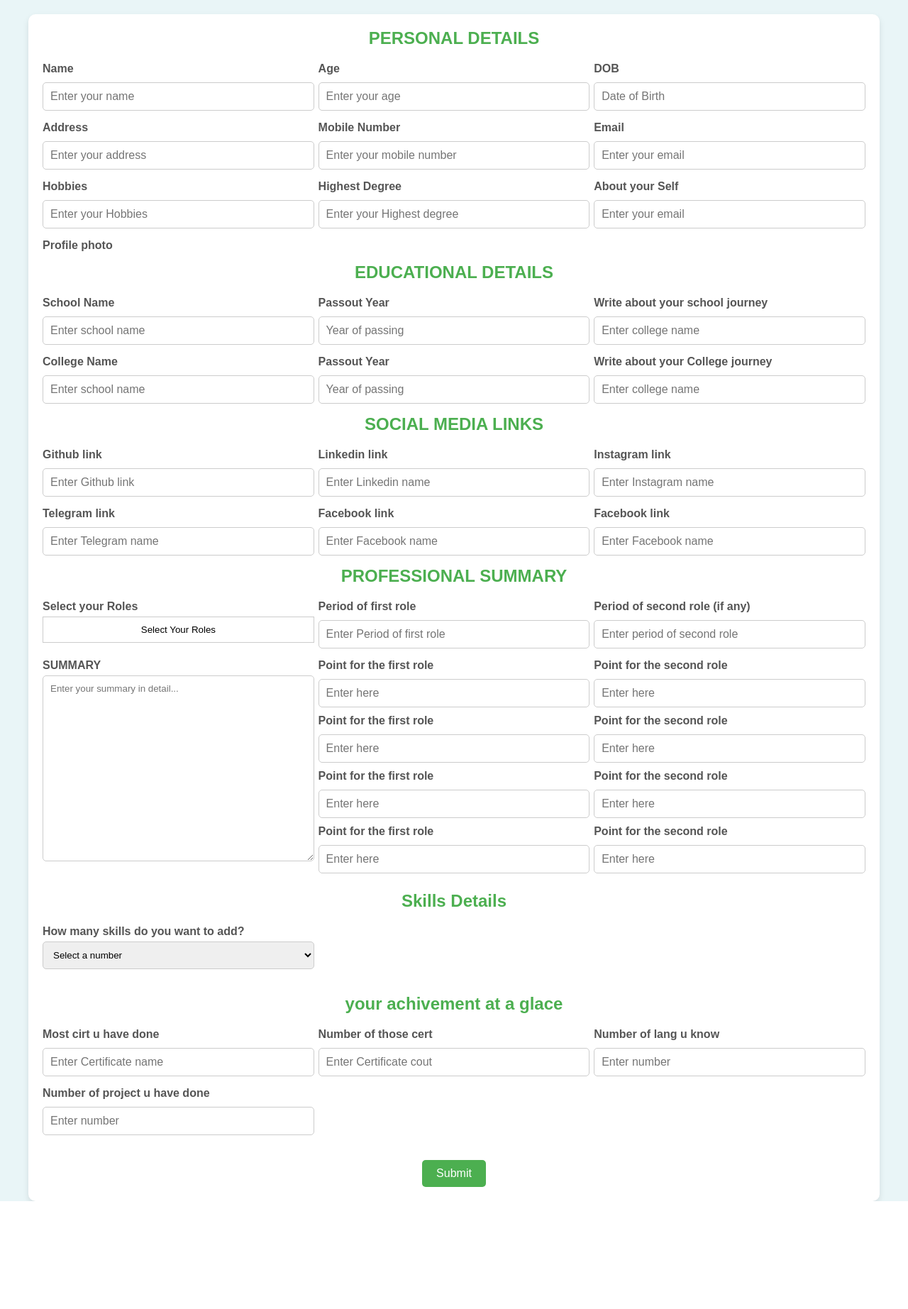
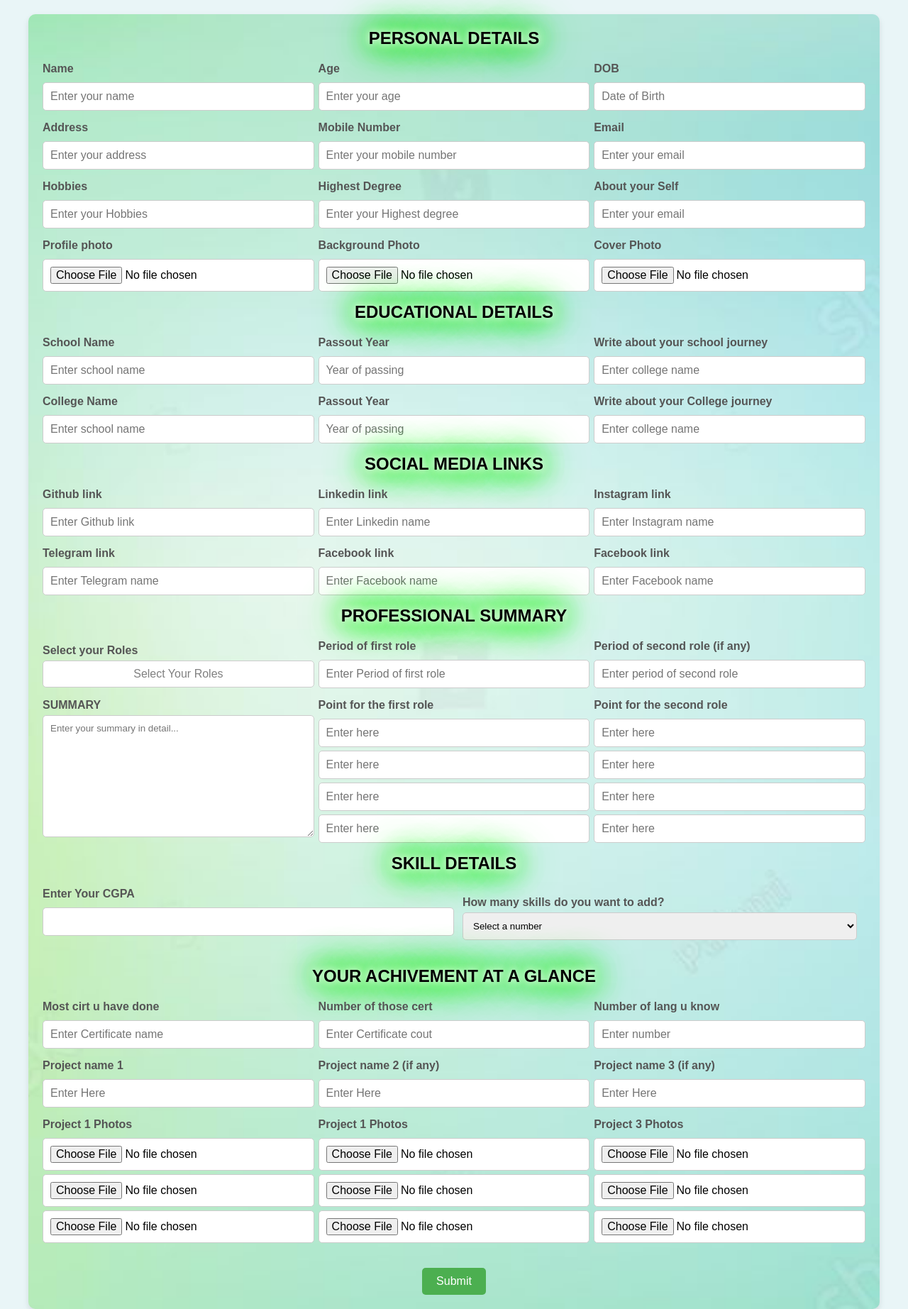
Before and after one commit to fahadazeez1/PortDjango, a Django app: page / in a window 1280 px wide. Shown: the part 41-1886 px from the top of the page at 71% size. Before the commit the page ends 1734 px from the top, so only its background shows below. Run offline with Django 5.2, Linux system fonts and the light colour scheme; some web fonts are replaced.

Commit message:
Almost UI complete

```diff
--- a/portDjango/myapp/static/css/styles.css
+++ b/portDjango/myapp/static/css/styles.css
@@ -67,6 +67,7 @@ h2 {
     text-align: center;
     margin-bottom: 15px;
     color: #4caf50;
+    /* color: red; */
     font-weight: bold;
 }
 
@@ -200,10 +201,7 @@ h2 {
 }
 
 
-.grp label , .grp input , .summ label , .summ input {
-margin-bottom: 10px;
 
-}
 /* Container for skill inputs */
 /* Style for each skill input pair (name and level) */
 /* Style for the skill section form groups */
@@ -230,3 +228,58 @@ margin-bottom: 10px;
     display: block;
     margin-bottom: 5px;
 }
+
+.grp label , .grp input , .summ label , .summ input {
+
+
+    }
+    .photo {
+        background-color: white;  /* Set the background to white */
+        border: 1px solid #ccc;  /* Optional: Add a light border to the input */
+        padding: 5px;  /* Optional: Add padding for a more spacious input field */
+        color: black;  /* Optional: Set text color to black */
+    }
+
+    h2{
+        color: black;
+    }
+
+    .ghalf{
+        width:50%;
+        /* height: 80px; */
+    }
+    .ghalf input , .ghalf select{
+        width: 100%;
+
+    }
+    .added {
+        margin-bottom: 5px;
+        padding: 12px;
+        /* border: 1px solid #ccc; */
+        border-radius: 5px;
+        transition: border-color 0.3s;
+
+    }
+
+    @font-face {
+        font-family: 'SpecialFont';
+        src: url('fonts/SpecialFont.ttf') format('truetype'); /* Path to your font */
+        font-weight: normal;
+        font-style: normal;
+    }
+    h2{
+        /* font-family: 'Roboto', sans-serif; Set the font to Roboto */
+        font-family: 'SpecialFont', sans-serif;
+        animation: glow 1.5s ease-in-out infinite;
+    }
+    @keyframes glow {
+        0% {
+            text-shadow: 0 0 5px #fff, 0 0 10px #fff, 0 0 15px #00ff00, 0 0 20px #00ff00, 0 0 25px #00ff00, 0 0 30px #00ff00, 0 0 35px #00ff00;
+        }
+        50% {
+            text-shadow: 0 0 10px #fff, 0 0 20px #fff, 0 0 30px #00ff00, 0 0 40px #00ff00, 0 0 50px #00ff00, 0 0 60px #00ff00, 0 0 70px #00ff00;
+        }
+        100% {
+            text-shadow: 0 0 5px #fff, 0 0 10px #fff, 0 0 15px #00ff00, 0 0 20px #00ff00, 0 0 25px #00ff00, 0 0 30px #00ff00, 0 0 35px #00ff00;
+        }
+    }
--- a/portDjango/myapp/templates/index.html
+++ b/portDjango/myapp/templates/index.html
@@ -5,11 +5,18 @@
     <meta name="viewport" content="width=device-width, initial-scale=1.0">
     <title>Portfolio craft studio</title>
     <link rel="stylesheet" href="static/css/styles.css">
+    <link href="https://fonts.googleapis.com/css2?family=Roboto:wght@700&display=swap" rel="stylesheet">
+
     <!-- <link rel="stylesheet" href="../styles.css"> -->
-    <!-- <style>
+    <style>
+       .container{
+        background-image: url('static/images/img2.jpg');
+        background-size: cover;
+    background-position: center;
+    /* filter: blur(8px);  */
+       }
 
-
-    </style> -->
+    </style>
 </head>
 <body>
 
@@ -66,12 +73,20 @@
             <label>About your Self</label>
             <input type="email" placeholder="Enter your email">
         </div>
+        <div class="form-group">
+            <label for="">Profile photo</label>
+            <input type="file" class="photo" name="photo" accept="image/*" capture="user">
+        </div>
+        <div class="form-group">
+            <label for="">Background Photo</label>
+            <input type="file" class="photo" name="photo" accept="image/*" capture="user">
+        </div>
+        <div class="form-group">
+            <label for="">Cover Photo</label>
+            <input type="file" class="photo" name="photo" accept="image/*" capture="user">
+        </div>
     </div>
 
-    <div class="form-group">
-        <label for="">Profile photo</label>
-
-    </div>
 
     <h2>EDUCATIONAL DETAILS</h2>
     <div class="form-section">
@@ -137,10 +152,10 @@
             <h2>PROFESSIONAL SUMMARY</h2>
 
             <div class="form-section">
-                <div class="form-group dropdown">
-                    <label >Select your Roles</label>
-                    <button class="dropdown-button">Select Your Roles</button>
-                    <div class="dropdown-options">
+                <div class="form-group dropdown summ" style="color: #4caf50;">
+                    <label style="margin-top: 6px;">Select your Roles</label>
+                    <button class="dropdown-button" style="border-radius: 5px; padding: 9px; color:gray; font-size: 16px;">Select Your Roles</button>
+                    <div class="dropdown-options summ">
                         <label>
                             <input type="checkbox" value="Data Analyst">
                             Data Analyst
@@ -177,7 +192,7 @@
                 </div>
                 <div class="form-group summ">
                     <label>SUMMARY</label>
-                    <textarea placeholder="Enter your summary in detail..." name="" rows="16"></textarea>
+                    <textarea placeholder="Enter your summary in detail..." name="" rows="10"></textarea>
 
                 </div>
 
@@ -190,13 +205,13 @@
                     <!-- </div> -->
 
                     <!-- <div class="form-group"> -->
-                        <label>Point for the first role</label>
+                        <!-- <label>Point for the first role</label> -->
                         <input type="text" placeholder="Enter here" name="">
                     <!-- <div class="form-group"> -->
-                        <label>Point for the first role</label>
+                        <!-- <label>Point for the first role</label> -->
                         <input type="text" placeholder="Enter here" name="">
                     <!-- <div class="form-group"> -->
-                      <label>  Point for the first role</label>
+                      <!-- <label>  Point for the first role</label> -->
                         <input type="text" placeholder="Enter here" name="">
                     <!-- </div> -->
 
@@ -210,13 +225,13 @@
                     <!-- </div> -->
 
                     <!-- <div class="form-group"> -->
-                        <label>Point for the second role</label>
+                        <!-- <label>Point for the second role</label> -->
                         <input type="text" placeholder="Enter here" name="">
                     <!-- <div class="form-group"> -->
-                        <label>Point for the second role</label>
+                        <!-- <label>Point for the second role</label> -->
                         <input type="text" placeholder="Enter here" name="">
                     <!-- <div class="form-group"> -->
-                        <label>Point for the second role</label>
+                        <!-- <label>Point for the second role</label> -->
                         <input type="text" placeholder="Enter here" name="">
                     <!-- </div> -->
 
@@ -225,28 +240,14 @@
 
             </div>
 
-<!-- <h2>Skills</h2> -->
-<!--
+<h2>SKILL DETAILS</h2>
 <div class="form-section">
-    <div class="form-group">
-        <label>skill 1 name</label>
-        <input type="text" placeholder="Enter name" name="">
+    <div class="form-group ghalf">
+        <label for="">Enter Your CGPA</label>
+        <input type="number" min="0.5" max="9.99999"  step="0.1">
     </div>
-    <div class="form-group">
-        <label>skill 1 level</label>
-        <input type="text" placeholder="Enter level" name="">
-    </div>
-<div class="form-group">
-
-    <label>Enter Skills name 1</label>
-    <input type="text" name="s1name">
-</div> -->
-<!-- Dropdown for selecting the number of skills -->
-<!-- Dropdown for selecting the number of skills -->
-<h2>Skills Details</h2>
-<div class="form-section">
     <!-- Dropdown for selecting the number of skills -->
-    <div class="form-group added">
+    <div class="form-group added ghalf">
         <label for="skillCount">How many skills do you want to add?</label>
         <select id="skillCount" name="skillCount" onchange="generateSkillFields()">
             <option value="0">Select a number</option>
@@ -265,7 +266,7 @@
 <!-- Container for dynamic skill inputs -->
 <div id="skillsInputs" class="form-section chch"></div>
 
-<h2>your achivement at a glace</h2>
+<h2>YOUR ACHIVEMENT AT A GLANCE</h2>
 <div class="form-section">
 
 
@@ -287,13 +288,61 @@
         <input type="number" placeholder="Enter number" name="">
 
     </div>
+
     <div class="form-group">
 
-        <label>Number of project u have done</label>
-        <input type="number" placeholder="Enter number" name="" min="0" max="3" step="1">
+        <label>Project name 1</label>
+        <input type="text" placeholder="Enter Here" name="">
 
 
     </div>
+    <div class="form-group">
+
+        <label>Project name 2 (if any)</label>
+        <input type="text" placeholder="Enter Here" name="">
+
+
+    </div>
+    <div class="form-group">
+
+        <label>Project name 3 (if any)</label>
+        <input type="text" placeholder="Enter Here" name="">
+
+
+    </div>
+    <div class="form-group">
+
+        <label>Project 1 Photos</label>
+        <input type="file" class="photo" name="photo" accept="image/*" capture="user">
+        <input type="file" class="photo" name="photo" accept="image/*" capture="user">
+         <input type="file" class="photo" name="photo" accept="image/*" capture="user">
+        <!-- <input type="photo" placeholder="Enter Here" name=""> -->
+
+
+    </div>
+    <div class="form-group">
+
+        <label>Project 1 Photos </label>
+        <input type="file" class="photo" name="photo" accept="image/*" capture="user">
+        <input type="file" class="photo" name="photo" accept="image/*" capture="user">
+         <input type="file" class="photo" name="photo" accept="image/*" capture="user">
+        <!-- <input type="photo" placeholder="Enter Here" name=""> -->
+
+
+    </div>
+    <div class="form-group">
+
+        <label>Project 3 Photos</label>
+        <input type="file" class="photo" name="photo" accept="image/*" capture="user">
+        <input type="file" class="photo" name="photo" accept="image/*" capture="user">
+         <input type="file" class="photo" name="photo" accept="image/*" capture="user">
+        <!-- <input type="photo" placeholder="Enter Here" name=""> -->
+
+
+    </div>
+
+
+
 </div>
 <!-- </div> -->
 
```
Also changed, not shown: portDjango/myapp/static/images/img1.jpg (added), portDjango/myapp/static/images/img2.jpg (added).
